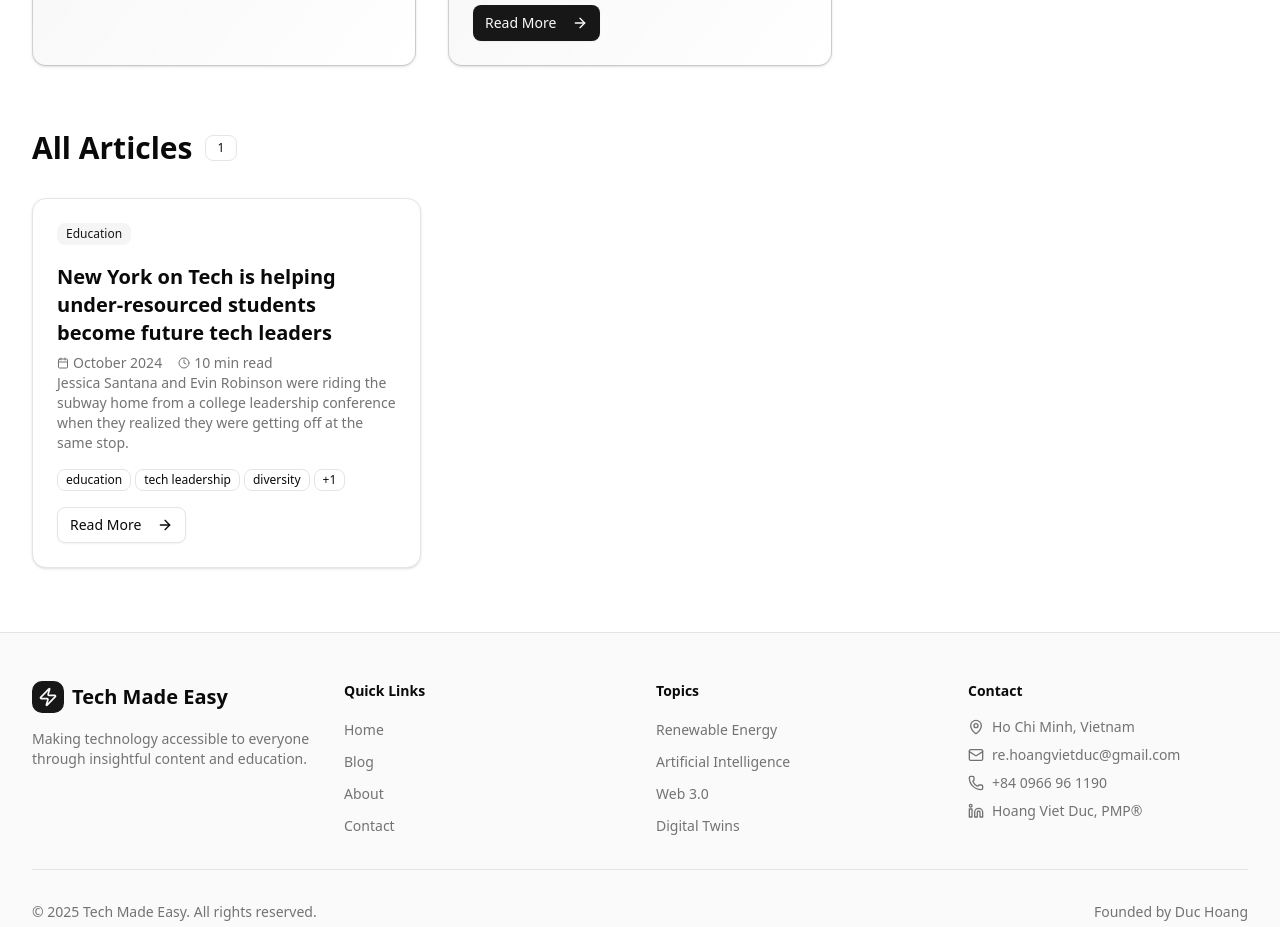
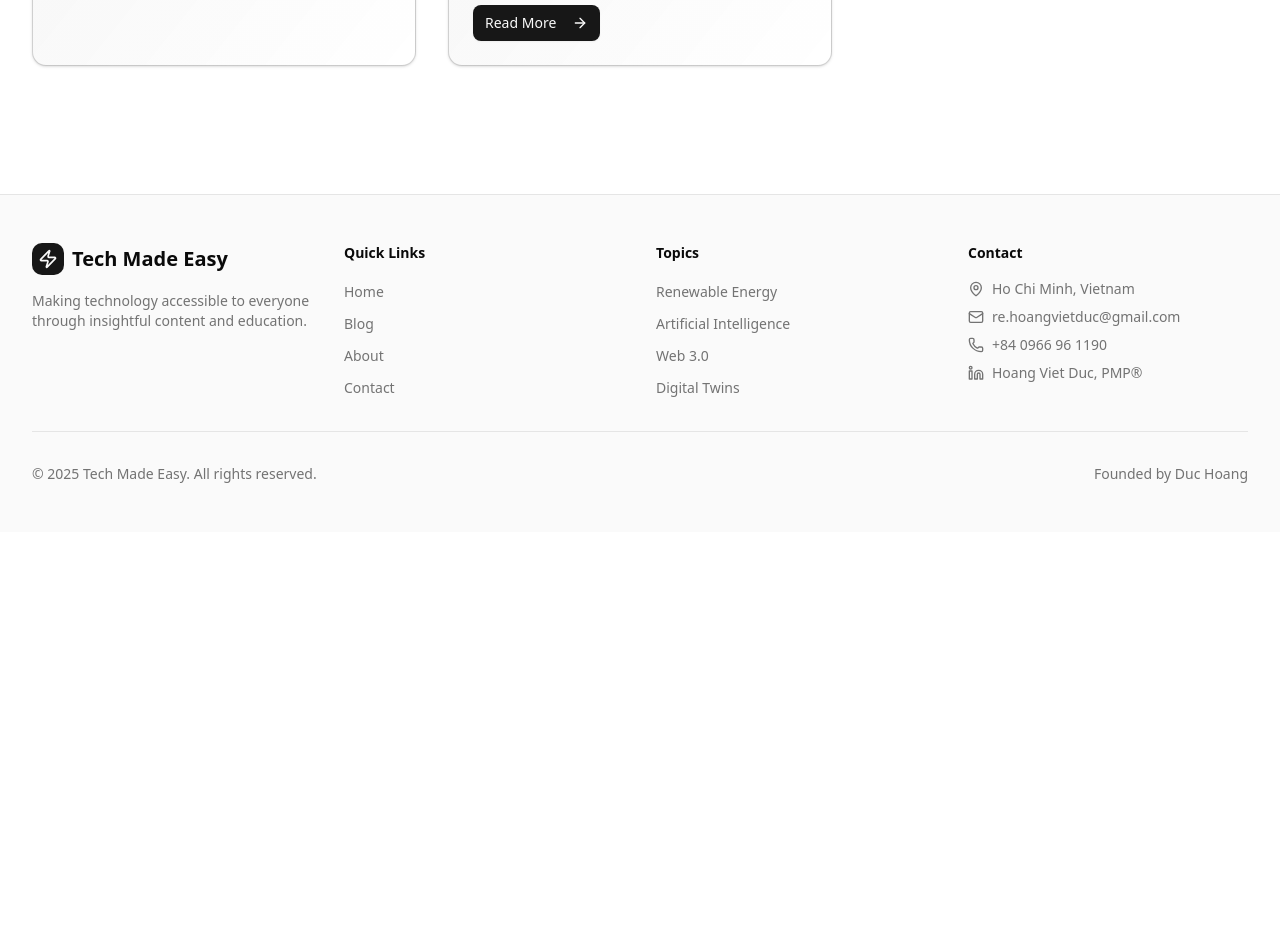
Before and after one commit to Vietduc88x/techmadeeasy-website, a React (Vite) app: page /blog in a window 1280 px wide. Shown: the part 3160-4087 px from the top of the page. After the commit the page ends 3692 px from the top, so only its background shows below. Built offline with nearby package versions, Linux system fonts and the light colour scheme.

Commit message:
Remove 'All Articles' section - show only Featured Articles

```diff
--- a/src/pages/Blog.jsx
+++ b/src/pages/Blog.jsx
@@ -349,27 +349,7 @@ export function Blog() {
             </div>
           )}
 
-          {/* Regular Posts */}
-          {regularPosts.length > 0 && (
-            <div>
-              <div className="flex items-center gap-3 mb-8">
-                <h2 className="text-3xl font-bold text-foreground">All Articles</h2>
-                <Badge variant="outline" className="px-3 py-1">
-                  {regularPosts.length}
-                </Badge>
-              </div>
-
-              <div className={`grid gap-6 ${
-                viewMode === 'grid'
-                  ? 'grid-cols-1 md:grid-cols-2 lg:grid-cols-3'
-                  : 'grid-cols-1'
-              }`}>
-                {regularPosts.map((post) => (
-                  <PostCard key={post.slug} post={post} viewMode={viewMode} featured={false} />
-                ))}
-              </div>
-            </div>
-          )}
+          {/* All Articles section removed - only showing Featured Articles */}
 
           {/* No Results */}
           {filteredAndSortedPosts.length === 0 && (
```
